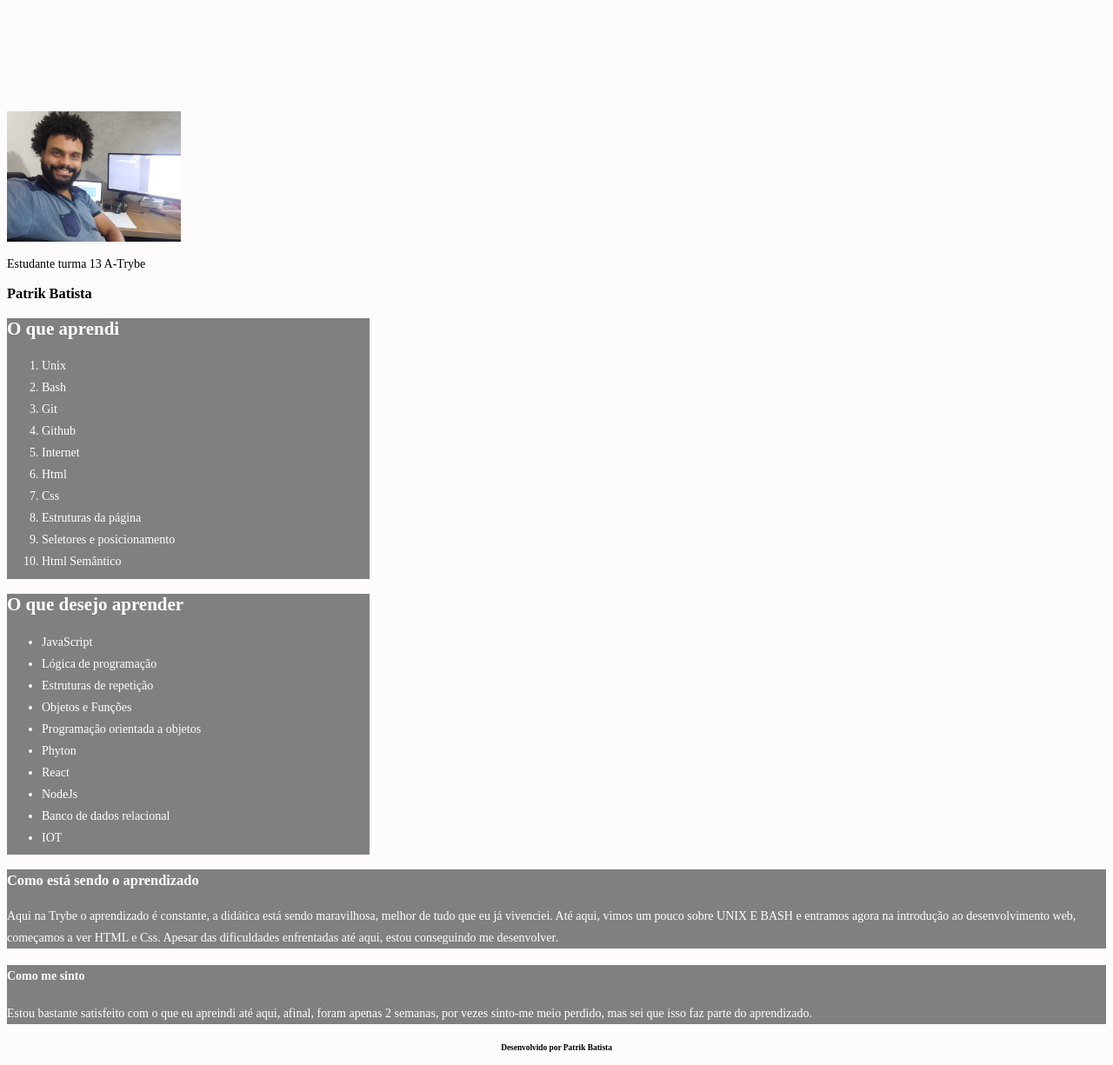
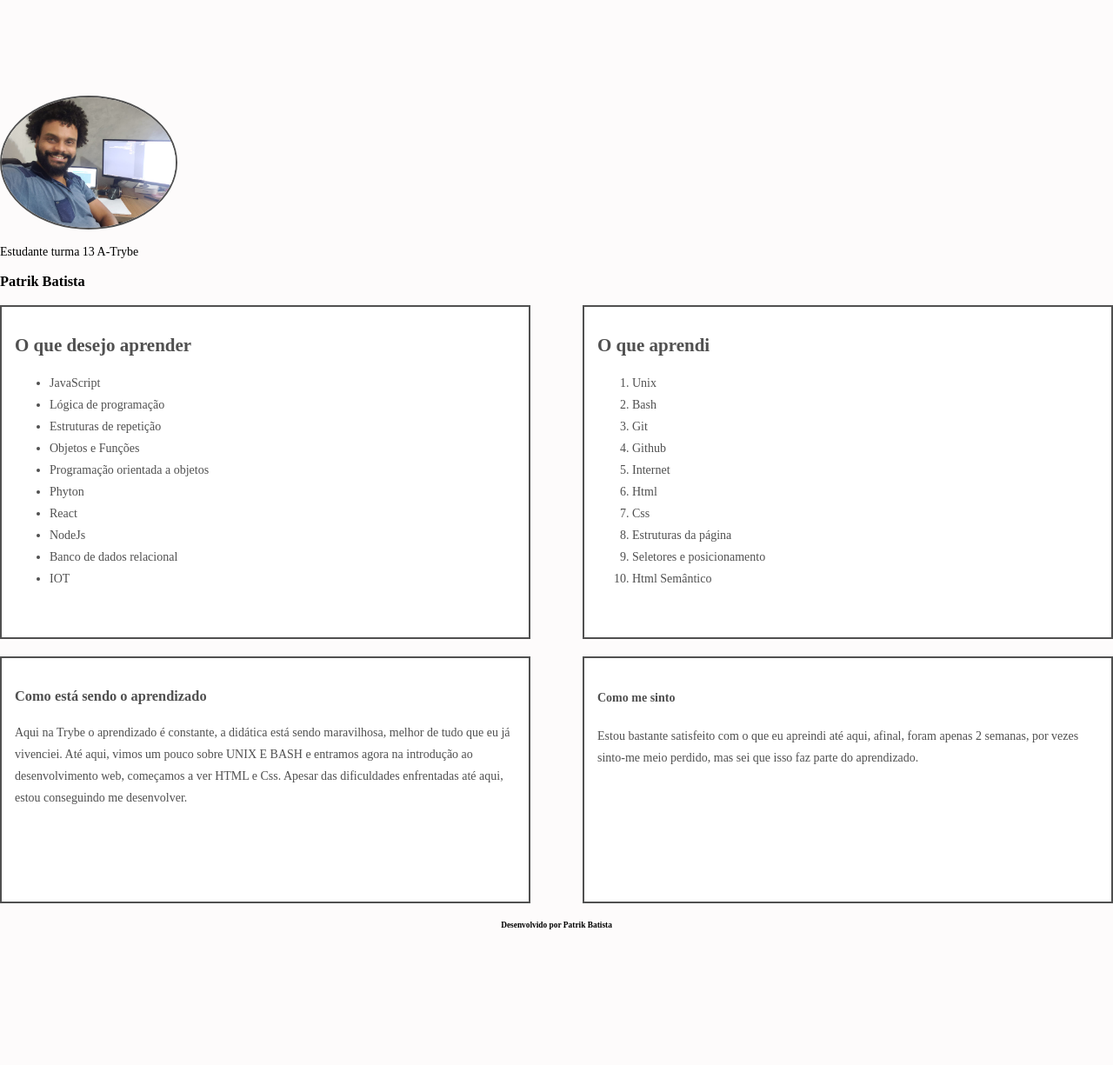
Before and after one commit to patrikbatista/Trybe-Fundamentos-03-LessonsLeraned, a website: page index.html in a window 1280 px wide. Shown: the part 140-1365 px from the top of the page at 87% size. After the commit the page ends 1231 px from the top, so only its background shows below. Drawn offline with Linux system fonts and the light colour scheme.

Commit message:
Finalizacao do projeto

```diff
--- a/index.html
+++ b/index.html
@@ -18,13 +18,16 @@
       </nav>
     </header>
 
+    <header class="image-foto">
     <img id="minha_foto" src="images/foto_capa.jpeg" alt="Studant photo">
       <p>Estudante turma 13 A-Trybe</p>
       <h3>Patrik Batista</h3>
+    </header>
 
     <main>
       <div class="licoes_aprendidas">
         <h2>O que aprendi</h2>
+        <table>
           <ol id="licoes_aprendidas">
             <li>Unix</li>
             <li>Bash</li>
@@ -37,10 +40,12 @@
             <li>Seletores e posicionamento</li>
             <li>Html Semântico</li>
           </ol>
+        </table>
       </div>
 
       <div class="licoes_a_aprender">
         <h2>O que desejo aprender</h2>
+        <table>
           <ul id="licoes_a_aprender">
             <li>JavaScript</li>
             <li>Lógica de programação</li>
@@ -53,6 +58,7 @@
             <li>Banco de dados relacional</li>
             <li>IOT</li>
           </ul>
+       </table>
       </div>
     </main>
 
--- a/style.css
+++ b/style.css
@@ -1,46 +1,79 @@
 .body{
   background-color: rgb(253, 251, 251);
   font-family: montserrat, sans sans-serif;
-  font-size: 14px;
-}
+  font-size: 14px; margin: auto;}
+
 #cabecalho{
-  background-color: gray;
+  background-color: #ffffff;
   background-size: cover;
-  color: white;
+  color: #505050;
   position: fixed;
   top: 0;
   padding: 10px 450px;
-}
+  border: 2px solid #505050;}
+
+.image-foto{
+    margin-top: 250px}
+
 #minha_foto{
   width: 200px;
-  margin-top: 260px;
+  border: 2px solid #505050;
+  border-radius: 50%;}
+
+  .licoes{
+    display: inline;
+  }
+
+.licoes_aprendidas{
+  background-color: #ffffff;
+  color:#505050;
+  line-height: 25px;
+  width: 45%;
+  padding: 15px;
+  border: 2px solid #505050;
+  margin-bottom: 20px;
+  min-height: 350px;
+  float: right;
 }
-.licoes_aprendidas{
-  background-color: gray;
-  color: white;
+
+.licoes_a_aprender{
+  background-color: #ffffff;
+  color:#505050;
   line-height: 25px;
-  height: 300px;
-  width: 33%;
+  width: 45%;
+  border: 2px solid #505050;
+  margin-bottom: 20px;
+  padding: 15px;
+  min-height: 350px;
+  float: left;
 }
-.licoes_a_aprender{
-  background-color: gray;
-  color: white;
+
+.article_aprendizado{
+  background-color: #ffffff;
+  color:#505050;
   line-height: 25px;
-  height: 300px;
-  width: 33%;
-}
-.article_aprendizado{
-  background-color: gray;
-  color: white;
-  line-height: 25px;
-
+  border: 2px solid #505050;
+  width: 45%;
+  margin-bottom: 20px;
+  padding: 15px;
+  float: left;
+  min-height: 250px;
 }
 
 .meu_sentimento{
-  background-color: gray;
-  color: white;
+  background-color: #ffffff;
+  color:#505050;
   line-height: 25px;
+  border: 2px solid #505050;
+  width: 45%;
+  margin-bottom: 20px;
+  padding: 15px;
+  float: right;
+  min-height: 250px;
 }
+
 #rodape{
   text-align: center;
+  margin-bottom: 20px;
+  clear: both;
 }
```
Lines whose indentation alone changed are shown as unchanged.
